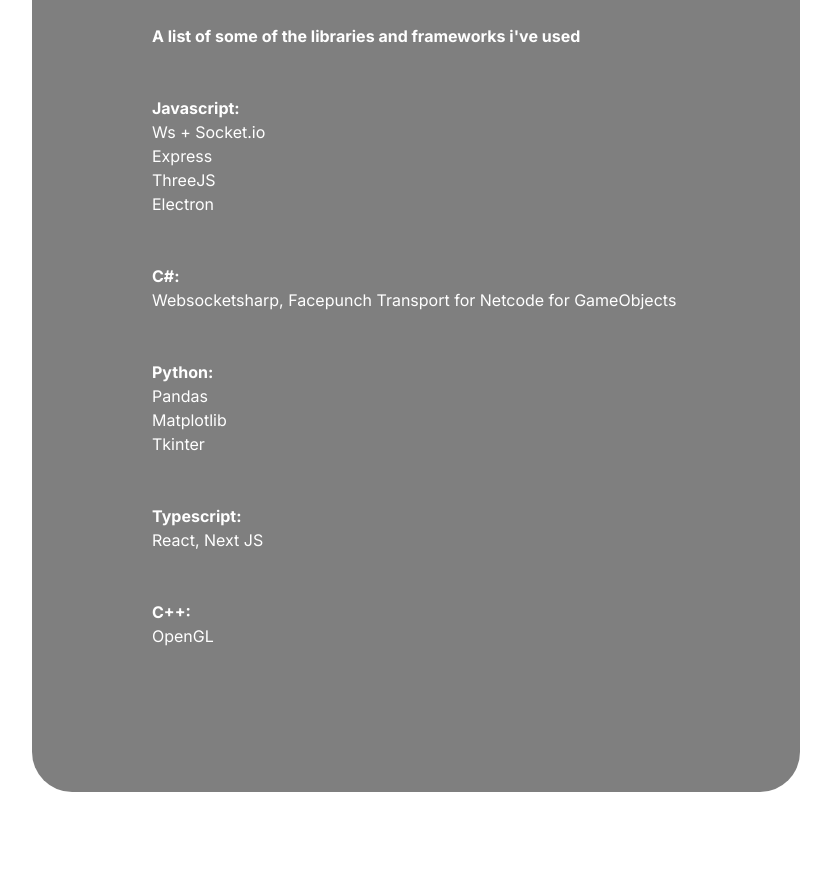
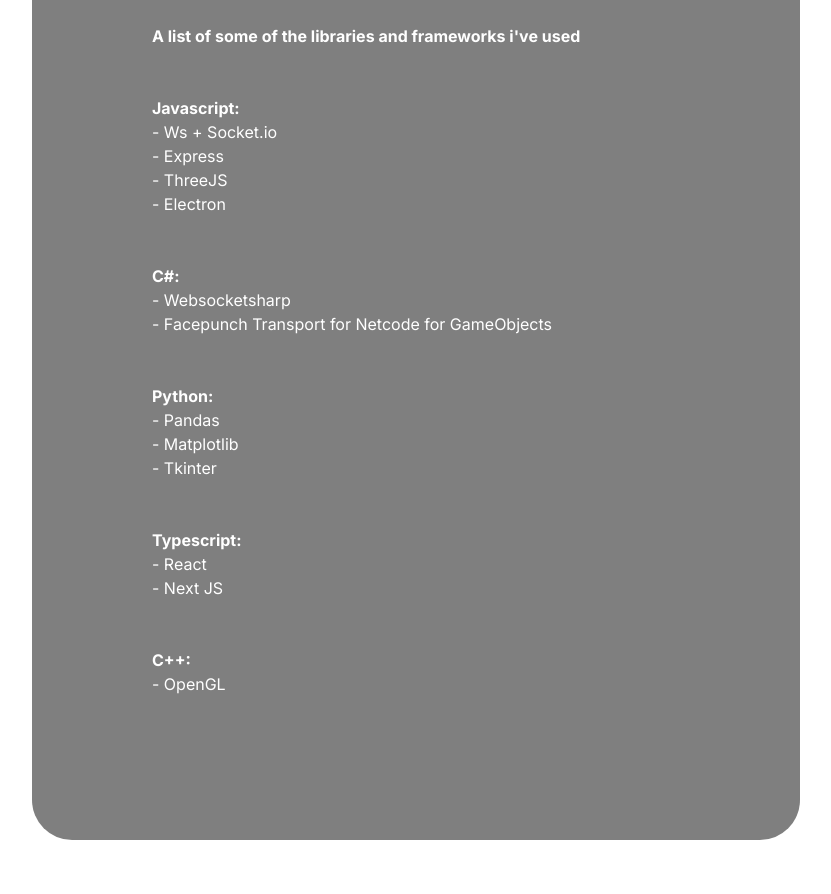
Before and after one commit to OCSYT/Portfolio, a Next.js app in the folder portfolio/: page / in a window 1280 px wide. Shown: the part 1240-2134 px from the top of the page, without its empty margins (18-849 px from the left). Built offline with nearby package versions, Linux system fonts and the light colour scheme.

Commit message:
Update page.tsx

```diff
--- a/portfolio/src/app/page.tsx
+++ b/portfolio/src/app/page.tsx
@@ -41,25 +41,30 @@
                     "\n",
                     "\n",
                     "*Javascript:*",
-                    "Ws + Socket.io", "Express", "ThreeJS", "Electron",
+                    "- Ws + Socket.io",
+                    "- Express",
+                    "- ThreeJS",
+                    "- Electron",
                     "\n",
                     "\n",
                     "*C#:*",
-                    "Websocketsharp, Facepunch Transport for Netcode for GameObjects",
+                    "- Websocketsharp",
+                    "- Facepunch Transport for Netcode for GameObjects",
                     "\n",
                     "\n",
                     "*Python:*",
-                    "Pandas",
-                    "Matplotlib",
-                    "Tkinter",
+                    "- Pandas",
+                    "- Matplotlib",
+                    "- Tkinter",
                     "\n",
                     "\n",
                     "*Typescript:*",
-                    "React, Next JS",
+                    "- React",
+                    "- Next JS",
                     "\n",
                     "\n",
                     "*C++:*",
-                    "OpenGL"
+                    "- OpenGL"
                   ],
                   "text-purple-500",
                   "bg-transparent"
@@ -138,7 +143,7 @@
     <div className="w-full h-full">
       <strong className="inline-block">{Name} &nbsp;&nbsp;&nbsp;</strong>
       <div className="absolute mr-5 inline-block w-9/12">
-        <div style={{ width: "calc(" + Amount / 2 + "% - 5vh)", height: "25px" }} className={"languagebar " + BarColor + " p-[.1vw] truncate fixed right-5 rounded-[2.5rem]"}><p className="relative bottom-0 left-5">{Content}</p></div>
+        <div style={{ width: "calc(" + Amount / 2 + "% - 10vh)", height: "25px" }} className={"languagebar " + BarColor + " p-[.1vw] truncate fixed right-5 rounded-[2.5rem]"}><p className="relative bottom-0 left-5">{Content}</p></div>
       </div>
       <br /><br />
     </div>
```
